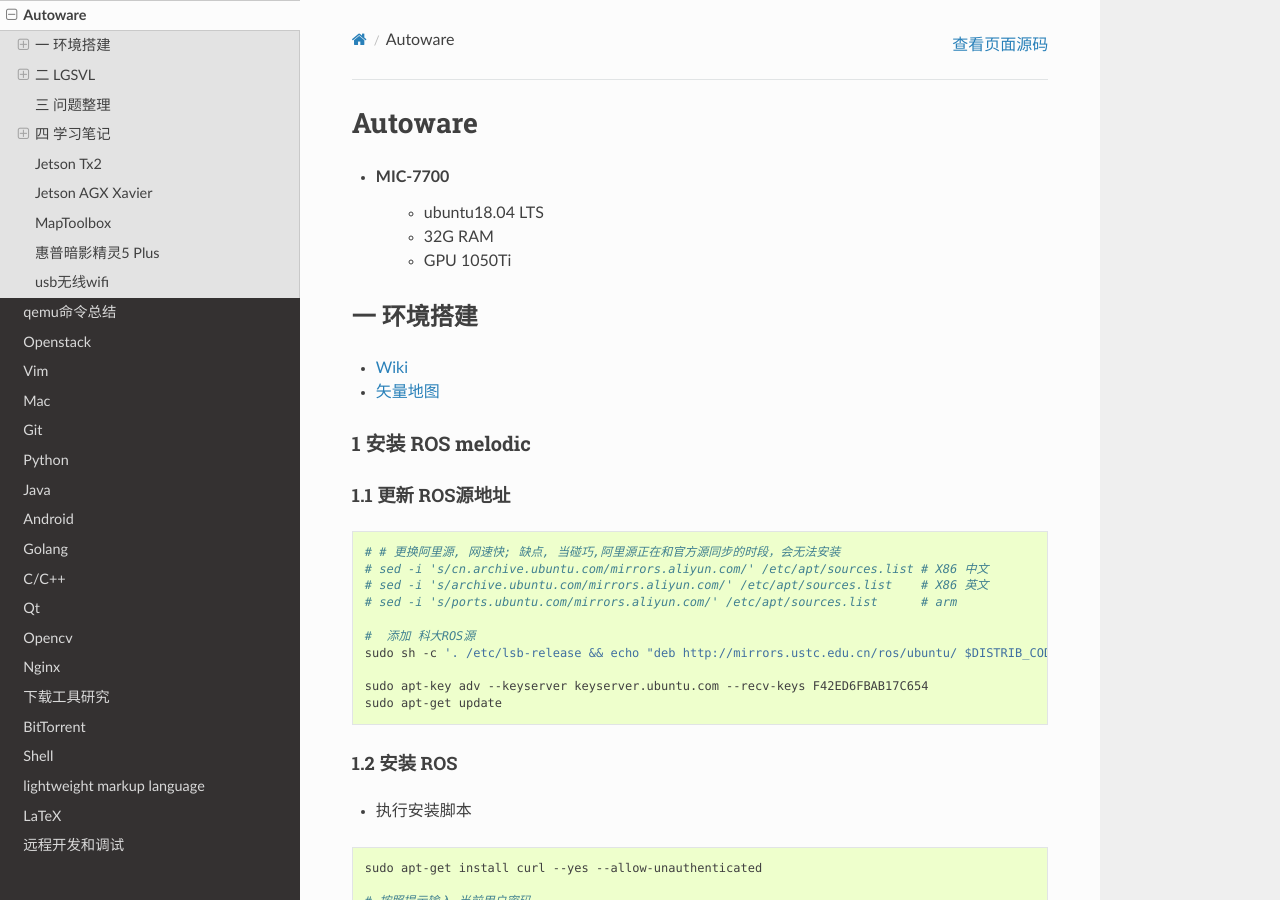
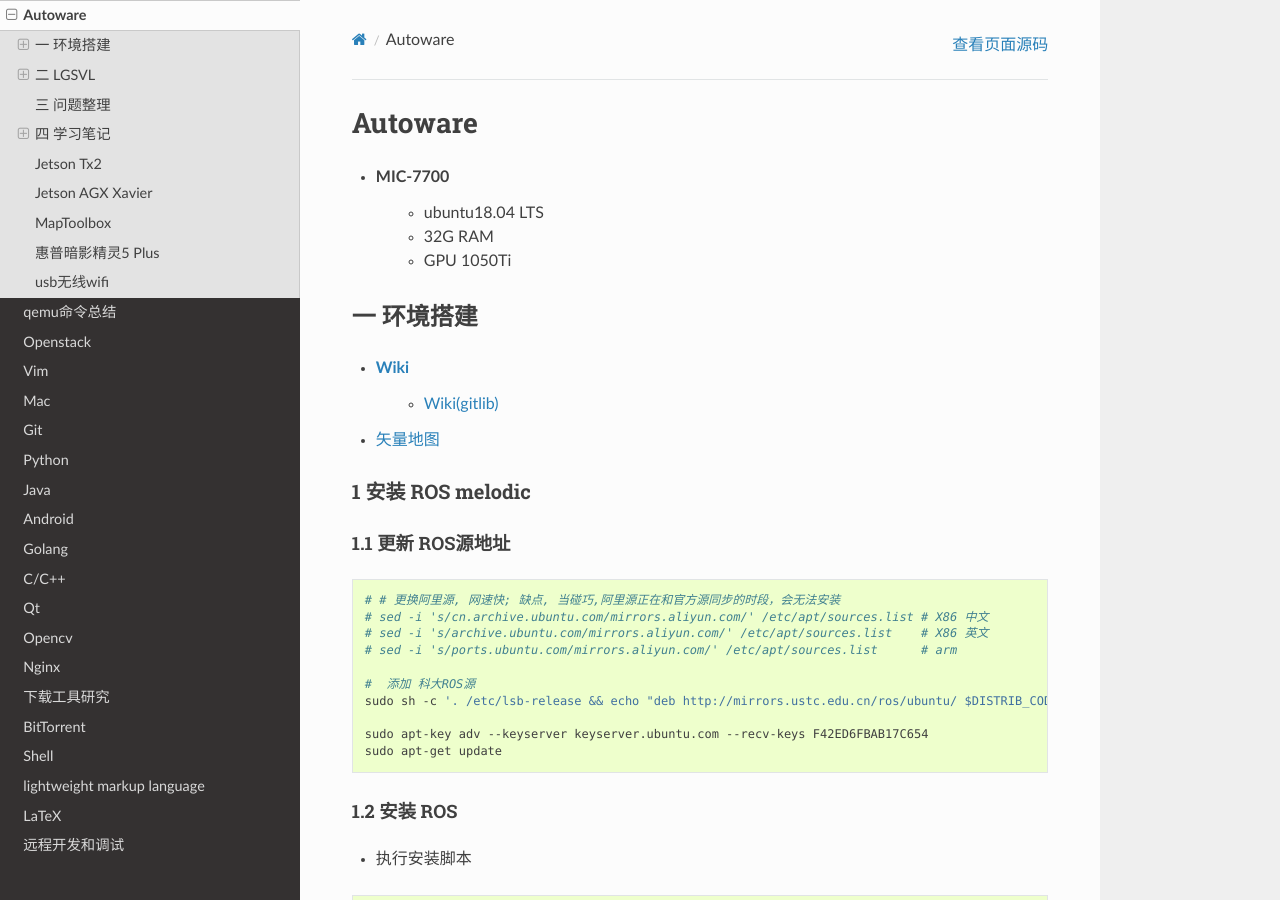
Before and after one commit to my-rds-store/my_space, a Sphinx documentation site: the page built from source/autoware/index.rst, in a window 1280 px wide and 900 px high. Built offline with Sphinx 7.4.7 and the Read the Docs theme 2.0.0, drawn with Linux system fonts in a browser that asks for light colours.

Commit message:
update ...

```diff
--- a/source/autoware/index.rst
+++ b/source/autoware/index.rst
@@ -8,8 +8,8 @@
 
 一 环境搭建
 ------------
-
-* `Wiki <https://gitlab.com/autowarefoundation/autoware.ai/autoware/-/wikis/home>`_
+* `Wiki <https://github.com/Autoware-AI/autoware.ai/wiki>`_
+    * `Wiki(gitlib)  <https://gitlab.com/autowarefoundation/autoware.ai/autoware/-/wikis/home>`_
 * `矢量地图 <https://account.tier4.jp/accounts/login/>`_
 
 
```
